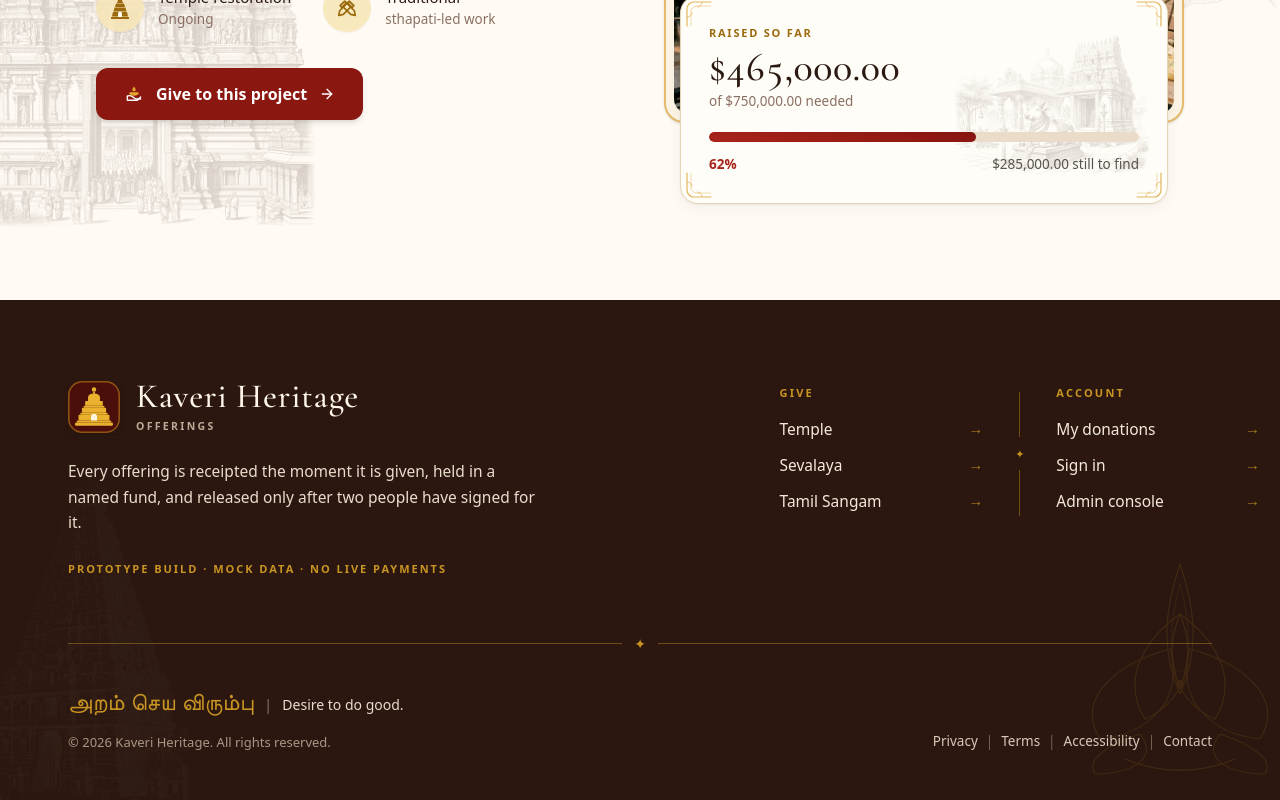
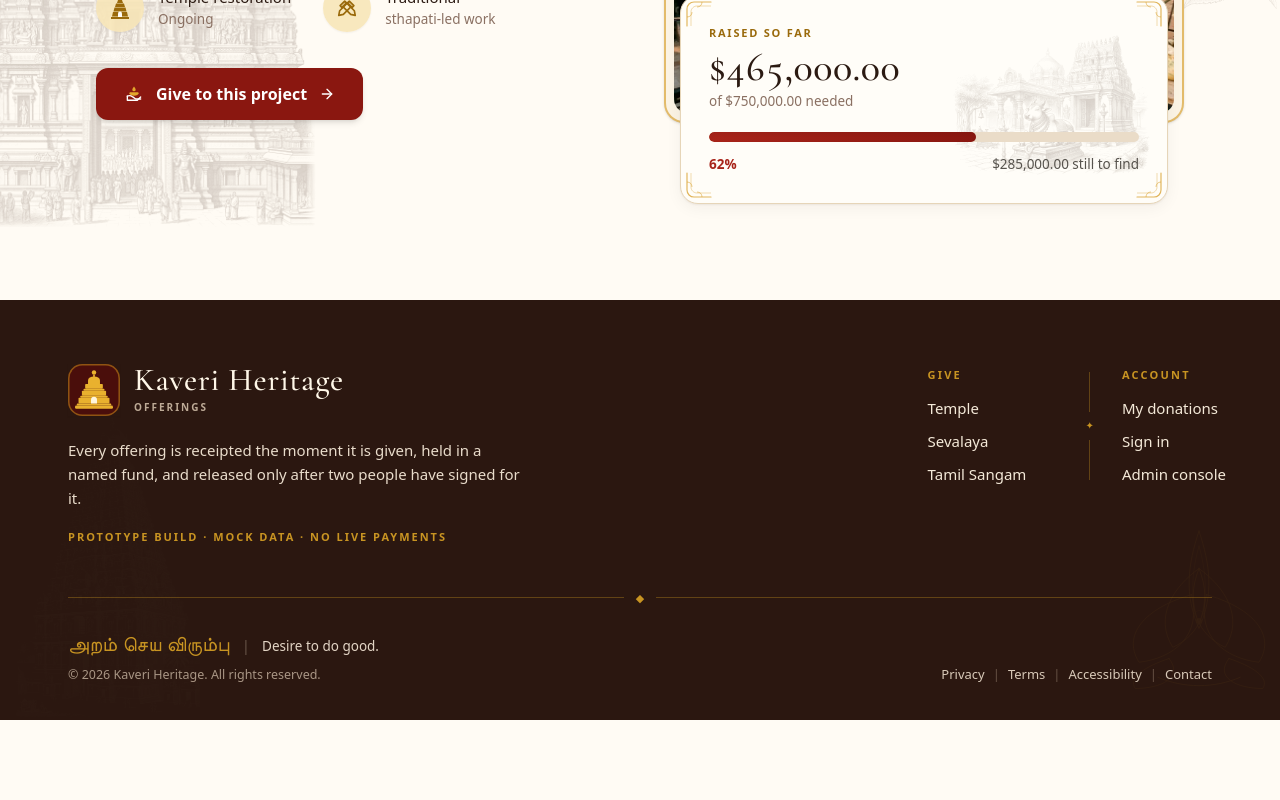
Before and after one commit to balajikarthik2004/omg-erp-prototype, a React (Vite) app: page / in a window 1280 px wide. Shown: the part 2618-3418 px from the top of the page. After the commit the page ends 3338 px from the top, so only its background shows below. Built offline with nearby package versions, Linux system fonts and the light colour scheme; a web font is replaced by a local one.

Commit message:
Footer ehnancment

```diff
--- a/src/components/layout/Footer.tsx
+++ b/src/components/layout/Footer.tsx
@@ -6,9 +6,9 @@ import { useDb } from '@/store/db'
 import { LotusFooterArt } from '@/features/donor/HeritageArt'
 
 /**
- * Editorial Heritage Footer: A full-width dark brown canvas with 3 distinct visual zones.
- * Features left Gopuram line art, right Lotus line art, dual-column navigation with gold divider,
- * and bottom Tamil tagline with legal links.
+ * Editorial Heritage Footer (Refined Pass):
+ * Compact, balanced, with faint atmospheric watermarks, clean typography hierarchy,
+ * hover-reveal navigation arrows, and aligned legal/copyright baselines.
  */
 export function Footer() {
   const tenant = useDb((s) => s.tenants.find((t) => t.id === s.activeTenantId))
@@ -20,10 +20,10 @@ export function Footer() {
   const brandName = tenant?.name ?? 'Kaveri Heritage'
 
   return (
-    <footer className="no-print relative isolate w-full overflow-hidden bg-[#2B1710] text-[#E9DCCB] pt-16 pb-10 sm:pt-20 sm:pb-12">
-      {/* Decorative Layer: Far-left temple gopuram line-art etching */}
+    <footer className="no-print relative isolate w-full overflow-hidden bg-[#2B1710] text-[#E9DCCB] pt-14 pb-8 sm:pt-16 sm:pb-9">
+      {/* Decorative Layer: Far-left temple gopuram watermark (Faint 6% opacity) */}
       <div
-        className="pointer-events-none absolute -bottom-4 -left-10 z-0 hidden h-[390px] w-[270px] opacity-[0.14] lg:block"
+        className="pointer-events-none absolute bottom-0 left-0 z-0 hidden h-[340px] w-[220px] opacity-[0.06] lg:block"
         style={{ filter: 'brightness(1.5) sepia(1) hue-rotate(5deg)' }}
         aria-hidden
       >
@@ -34,9 +34,9 @@ export function Footer() {
         />
       </div>
 
-      {/* Decorative Layer: Bottom-right sacred lotus line-art */}
+      {/* Decorative Layer: Bottom-right sacred lotus watermark (Faint 6% opacity) */}
       <div
-        className="pointer-events-none absolute -bottom-6 -right-10 z-0 hidden h-[320px] w-[280px] opacity-[0.14] text-[#C89422] lg:block"
+        className="pointer-events-none absolute -bottom-4 -right-6 z-0 hidden h-[260px] w-[210px] opacity-[0.06] text-[#C89422] lg:block"
         aria-hidden
       >
         <LotusFooterArt className="h-full w-full" />
@@ -45,47 +45,50 @@ export function Footer() {
       {/* Main Centered Content Container */}
       <div className="relative z-10 mx-auto max-w-[1240px] px-5 sm:px-8 xl:px-12">
         {/* Main Grid: Left Brand (58%) & Right Navigation (42%) */}
-        <div className="grid gap-12 lg:grid-cols-[58%_42%] items-start">
+        <div className="grid gap-10 lg:grid-cols-[58%_42%] items-start">
 
           {/* Left Column: Brand, Story & Prototype Label */}
-          <div className="max-w-[540px]">
-            <Link to="/" className="inline-flex items-center gap-4 group">
-              <OmgMark size={52} className="shadow-md" />
+          <div className="max-w-[490px]">
+            <Link to="/" className="inline-flex items-center gap-3.5 group">
+              <OmgMark size={52} className="shadow-xs" />
               <div>
-                <span className="block font-heritage text-[32px] sm:text-[34px] leading-none text-[#FFF7E8] font-normal tracking-wide">
+                <span className="block font-heritage text-[30px] sm:text-[32px] leading-none text-[#FFF7E8] font-normal tracking-wide">
                   {brandName}
                 </span>
-                <span className="mt-1 block text-[10.5px] font-semibold tracking-[0.22em] text-[#BDAA96] uppercase">
+                <span className="mt-1 block text-[10px] font-semibold tracking-[0.2em] text-[#BDAA96] uppercase">
                   Offerings
                 </span>
               </div>
             </Link>
 
-            <p className="mt-5 max-w-[480px] text-[15px] sm:text-[15.5px] leading-[1.65] text-[#E9DCCB]">
+            <p className="mt-4 max-w-[460px] text-[14.5px] sm:text-[15px] leading-[1.6] text-[#E9DCCB]">
               Every offering is receipted the moment it is given, held in a named fund, and released only after two people have signed for it.
             </p>
 
-            <p className="mt-6 text-[11px] font-semibold tracking-[0.18em] text-[#C89422] uppercase">
+            <p className="mt-4.5 text-[11px] font-semibold tracking-[0.18em] text-[#C89422] uppercase">
               PROTOTYPE BUILD · MOCK DATA · NO LIVE PAYMENTS
             </p>
           </div>
 
           {/* Right Column: Two Navigation Columns with Vertical Gold Divider */}
-          <div className="grid grid-cols-1 sm:grid-cols-[1fr_auto_1fr] items-start gap-6 sm:gap-8 pt-1">
+          <div className="grid grid-cols-1 sm:grid-cols-[1fr_auto_1fr] items-start gap-6 sm:gap-7 max-w-[340px] lg:ml-auto pt-0.5">
             {/* GIVE Column */}
-            <nav>
-              <h4 className="text-[11px] font-semibold tracking-[0.2em] text-[#C89422] uppercase mb-4">
+            <nav className="min-w-[120px]">
+              <h4 className="text-[11px] font-semibold tracking-[0.2em] text-[#C89422] uppercase mb-3.5">
                 Give
               </h4>
-              <ul className="space-y-3">
+              <ul className="space-y-2.5">
                 {links.map((link) => (
                   <li key={link.to}>
                     <Link
                       to={link.to}
-                      className="group flex items-center justify-between text-[15px] sm:text-[15.5px] text-[#F4E9D8] transition-colors hover:text-[#C89422]"
+                      className="group flex items-center justify-between text-[15px] text-[#F4E9D8] transition-colors hover:text-[#C89422]"
                     >
                       <span>{link.label}</span>
-                      <span className="text-[#C89422] text-[15px] opacity-80 transition-transform duration-200 group-hover:translate-x-1">
+                      <span
+                        className="text-[#C89422] text-[14px] opacity-0 -translate-x-1.5 transition-all duration-200 group-hover:opacity-100 group-hover:translate-x-0"
+                        aria-hidden
+                      >
                         →
                       </span>
                     </Link>
@@ -95,25 +98,28 @@ export function Footer() {
             </nav>
 
             {/* Vertical Hairline Gold Divider with Center Diamond */}
-            <div className="hidden sm:flex flex-col items-center justify-center self-stretch py-2 min-h-[140px]" aria-hidden>
-              <span className="w-px flex-1 bg-[rgba(200,148,34,0.45)]" />
-              <span className="my-2 text-[11px] text-[#C89422]">✦</span>
-              <span className="w-px flex-1 bg-[rgba(200,148,34,0.45)]" />
+            <div className="hidden sm:flex flex-col items-center justify-center self-stretch py-1.5 min-h-[120px]" aria-hidden>
+              <span className="w-px flex-1 bg-[rgba(200,148,34,0.35)]" />
+              <span className="my-1.5 text-[10px] text-[#C89422]">✦</span>
+              <span className="w-px flex-1 bg-[rgba(200,148,34,0.35)]" />
             </div>
 
             {/* ACCOUNT Column */}
-            <nav>
-              <h4 className="text-[11px] font-semibold tracking-[0.2em] text-[#C89422] uppercase mb-4">
+            <nav className="min-w-[130px]">
+              <h4 className="text-[11px] font-semibold tracking-[0.2em] text-[#C89422] uppercase mb-3.5">
                 Account
               </h4>
-              <ul className="space-y-3">
+              <ul className="space-y-2.5">
                 <li>
                   <Link
                     to="/my/donations"
-                    className="group flex items-center justify-between text-[15px] sm:text-[15.5px] text-[#F4E9D8] transition-colors hover:text-[#C89422]"
+                    className="group flex items-center justify-between text-[15px] text-[#F4E9D8] transition-colors hover:text-[#C89422]"
                   >
                     <span>My donations</span>
-                    <span className="text-[#C89422] text-[15px] opacity-80 transition-transform duration-200 group-hover:translate-x-1">
+                    <span
+                      className="text-[#C89422] text-[14px] opacity-0 -translate-x-1.5 transition-all duration-200 group-hover:opacity-100 group-hover:translate-x-0"
+                      aria-hidden
+                    >
                       →
                     </span>
                   </Link>
@@ -121,10 +127,13 @@ export function Footer() {
                 <li>
                   <Link
                     to="/login"
-                    className="group flex items-center justify-between text-[15px] sm:text-[15.5px] text-[#F4E9D8] transition-colors hover:text-[#C89422]"
+                    className="group flex items-center justify-between text-[15px] text-[#F4E9D8] transition-colors hover:text-[#C89422]"
                   >
                     <span>Sign in</span>
-                    <span className="text-[#C89422] text-[15px] opacity-80 transition-transform duration-200 group-hover:translate-x-1">
+                    <span
+                      className="text-[#C89422] text-[14px] opacity-0 -translate-x-1.5 transition-all duration-200 group-hover:opacity-100 group-hover:translate-x-0"
+                      aria-hidden
+                    >
                       →
                     </span>
                   </Link>
@@ -132,10 +141,13 @@ export function Footer() {
                 <li>
                   <Link
                     to="/console"
-                    className="group flex items-center justify-between text-[15px] sm:text-[15.5px] text-[#F4E9D8] transition-colors hover:text-[#C89422]"
+                    className="group flex items-center justify-between text-[15px] text-[#F4E9D8] transition-colors hover:text-[#C89422]"
                   >
                     <span>Admin console</span>
-                    <span className="text-[#C89422] text-[15px] opacity-80 transition-transform duration-200 group-hover:translate-x-1">
+                    <span
+                      className="text-[#C89422] text-[14px] opacity-0 -translate-x-1.5 transition-all duration-200 group-hover:opacity-100 group-hover:translate-x-0"
+                      aria-hidden
+                    >
                       →
                     </span>
                   </Link>
@@ -145,43 +157,43 @@ export function Footer() {
           </div>
         </div>
 
-        {/* Heritage Divider: Horizontal gold line with central diamond ornament */}
-        <div className="mt-14 mb-8 flex items-center justify-center gap-3 text-[#C89422]" aria-hidden>
-          <span className="h-px flex-1 bg-[rgba(194,142,36,0.45)]" />
-          <span className="text-[14px]">✦</span>
-          <span className="h-px flex-1 bg-[rgba(194,142,36,0.45)]" />
+        {/* Heritage Divider: Thin subtle horizontal gold line with central diamond */}
+        <div className="mt-11 mb-6 flex items-center justify-center gap-3 text-[#C89422]" aria-hidden>
+          <span className="h-px flex-1 bg-[rgba(200,148,34,0.35)]" />
+          <span className="text-[11px]">◆</span>
+          <span className="h-px flex-1 bg-[rgba(200,148,34,0.35)]" />
         </div>
 
         {/* Bottom Information Row: Tagline, Copyright & Legal Links */}
-        <div className="flex flex-col gap-6 sm:flex-row sm:items-end sm:justify-between">
+        <div className="flex flex-col gap-4 sm:flex-row sm:items-end sm:justify-between">
           {/* Left: Tamil Tagline & Copyright */}
           <div>
-            <div className="flex flex-wrap items-baseline gap-2.5">
-              <span className="font-heritage text-[21px] sm:text-[23px] font-normal text-[#C89422] tracking-wide">
+            <div className="flex flex-wrap items-baseline gap-2">
+              <span className="font-heritage text-[20px] font-normal text-[#C89422] tracking-wide">
                 அறம் செய விரும்பு
               </span>
-              <span className="text-[#BDAA96]/60">|</span>
-              <span className="text-[14px] text-[#E9DCCB]">Desire to do good.</span>
+              <span className="text-[#BDAA96] opacity-40 mx-1">|</span>
+              <span className="text-[13.5px] text-[#E3D5C5]">Desire to do good.</span>
             </div>
-            <p className="mt-2.5 text-[13px] text-[#A99685]">
+            <p className="mt-1 text-[12.5px] text-[#A99685]">
               © 2026 {brandName}. All rights reserved.
             </p>
           </div>
 
           {/* Right: Legal Links */}
-          <nav className="flex flex-wrap items-center gap-2 text-[13.5px] text-[#D8C9B8]">
+          <nav className="flex flex-wrap items-center gap-2 text-[13px] text-[#D8C9B8]">
             <Link to="/about#privacy" className="transition-colors hover:text-[#C89422]">
               Privacy
             </Link>
-            <span className="text-[#BDAA96]/50">|</span>
+            <span className="text-[#BDAA96]/40">|</span>
             <Link to="/about#terms" className="transition-colors hover:text-[#C89422]">
               Terms
             </Link>
-            <span className="text-[#BDAA96]/50">|</span>
+            <span className="text-[#BDAA96]/40">|</span>
             <Link to="/about#accessibility" className="transition-colors hover:text-[#C89422]">
               Accessibility
             </Link>
-            <span className="text-[#BDAA96]/50">|</span>
+            <span className="text-[#BDAA96]/40">|</span>
             <Link to="/about#contact" className="transition-colors hover:text-[#C89422]">
               Contact
             </Link>
```
